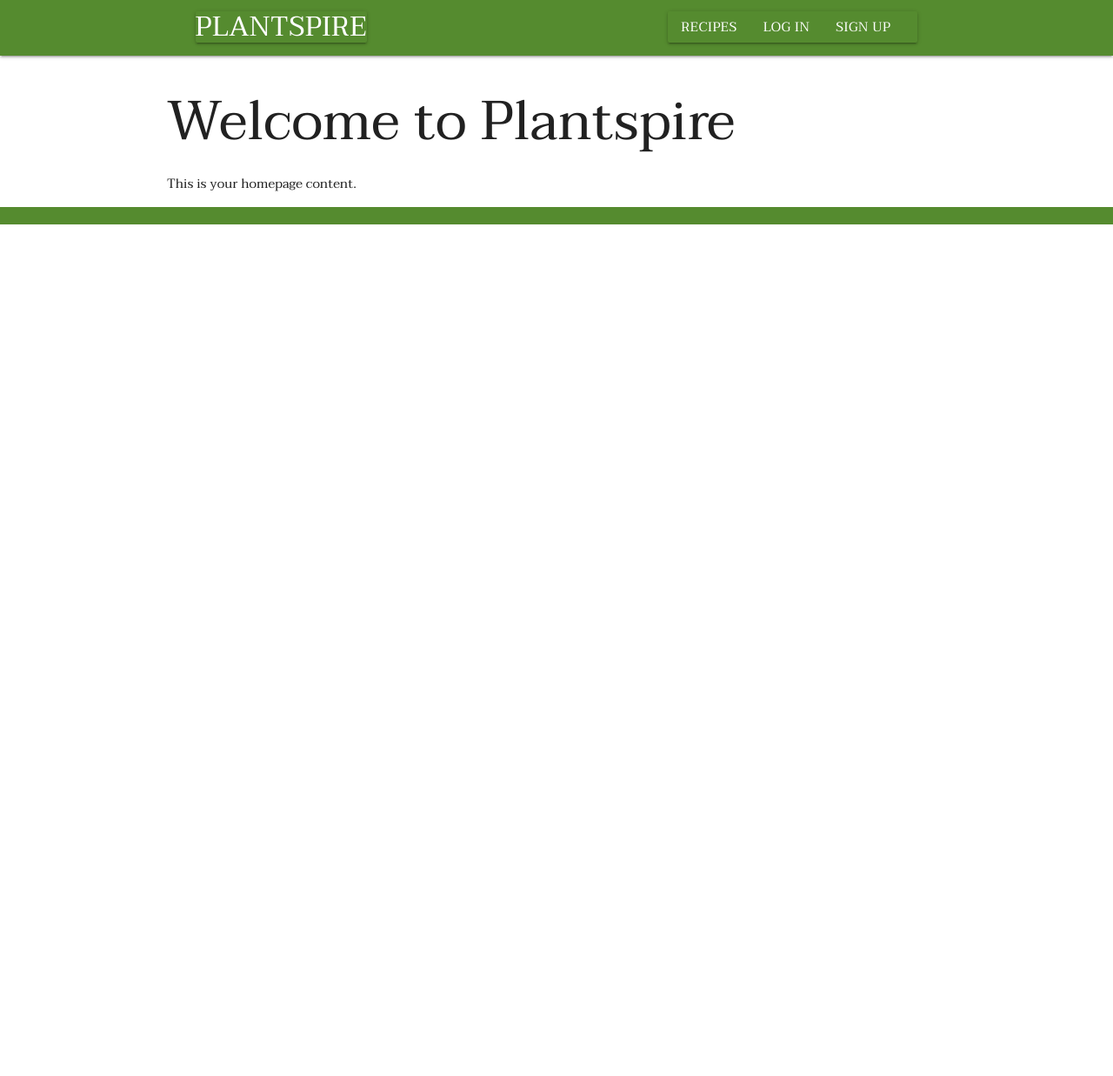
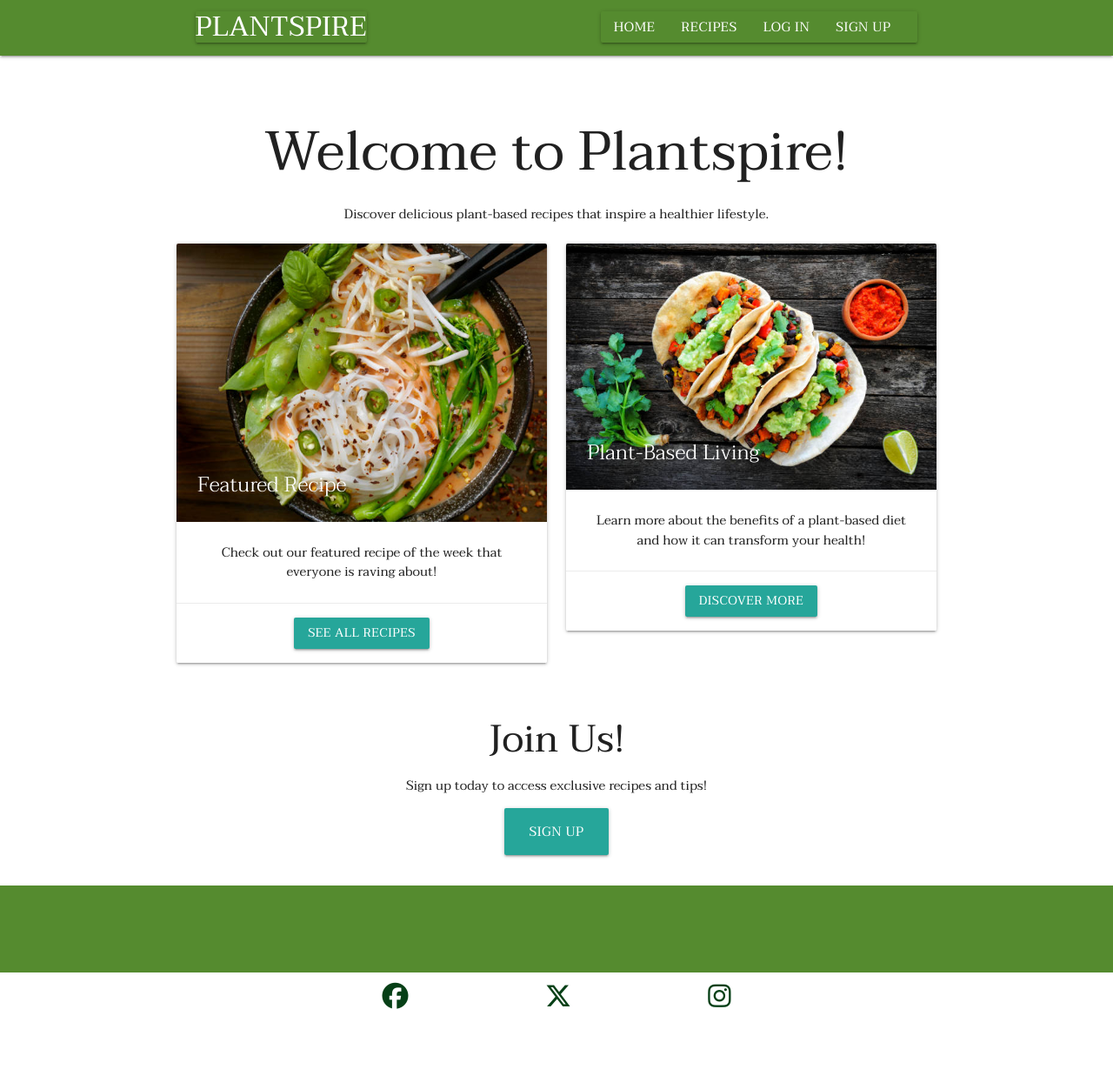
Before and after one commit to Bky93/Project-3, a Flask app: page / in a window 1280 px wide. Shown: the whole page at 87% size. Before the commit the page ends 258 px from the top, so only its background shows below. Run offline with Flask 3, Linux system fonts and the light colour scheme; some libraries are stand-ins or nearby versions.

Commit message:
added content to homepage and social links to footer on base.html

```diff
--- a/plantspire/static/css/style.css
+++ b/plantspire/static/css/style.css
@@ -29,3 +29,30 @@ body {
 .modal-content {
     overflow-y: auto;
 }
+
+footer {
+    height: 100px;
+  }
+
+  .socials {
+    text-align: center
+  }
+
+  .socials li {
+    display: inline;
+  }
+
+  .socials i {
+    font-size: 200%;
+    margin: 1%;
+    padding: 5%;
+    color: #074017;
+  }
+
+  .socials a {
+    text-decoration: none;
+  }
+
+  .container {
+    text-align: center;
+  }
--- a/plantspire/templates/base.html
+++ b/plantspire/templates/base.html
@@ -25,6 +25,7 @@
             <a href="#" data-target="mobile-demo" class="sidenav-trigger left" aria-label="Menu">
                 <i class="fas fa-bars"></i></a>
             <ul class="right hide-on-med-and-down nav-list btn light-green darken-3">
+                <li><a href="{{ url_for('home') }}">Home</a></li>
                 <li><a href="{{ url_for('get_recipes') }}">Recipes</a></li>
                 {% if session['user'] %}
                 <li><a href="{{ url_for('add_recipe') }}">Add Recipe</a></li>
@@ -72,8 +73,26 @@
 
 <!-- footer -->
 <footer class="page-footer light-green darken-3">
-    <div class="container footer">
-        <div class="row">
+        <ul class="socials">
+          <li>
+            <a href="https://facebook.com" target="_blank"
+              aria-label="Link to Plantspire's, this will open in a new tab">
+              <i class="fa-brands fa-facebook"></i>
+            </a>
+          </li>
+          <li>
+            <a href="https://twitter.com" target="_blank"
+              aria-label="Link to Plantspire's Facebook page, this will open in a new tab">
+              <i class="fa-brands fa-x-twitter"></i>
+            </a>
+          </li>
+          <li>
+            <a href="https://instagram.com" target="_blank"
+              aria-label="Link to Plantspire's Facebook page, this will open in a new tab"><i
+                class="fa-brands fa-instagram"></i></a>
+          </li>
+        </ul>
+    </footer>
 
 <script src="https://cdnjs.cloudflare.com/ajax/libs/materialize/1.0.0/js/materialize.min.js"></script>
 <script src="{{ url_for('static', filename='js/script.js') }}"></script>
--- a/plantspire/templates/home.html
+++ b/plantspire/templates/home.html
@@ -1,6 +1,45 @@
 {% extends "base.html" %}
 
 {% block content %}
-<h1>Welcome to Plantspire</h1>
-<p>This is your homepage content.</p>
+<div class="section">
+    <h1 class="center-align">Welcome to Plantspire!</h1>
+    <p class="center-align">Discover delicious plant-based recipes that inspire a healthier lifestyle.</p>
+    <div class="row">
+        <div class="col s12 m6">
+            <div class="card">
+                <div class="card-image">
+                    <img src="{{ url_for('static', filename='images/soup.jpg') }}" alt="Featured Recipe Image" class="responsive-img">
+                    <span class="card-title">Featured Recipe</span>
+                </div>
+                <div class="card-content">
+                    <p>Check out our featured recipe of the week that everyone is raving about!</p>
+                </div>
+                <div class="card-action">
+                    <a href="{{ url_for('get_recipes') }}" class="btn">See All Recipes</a>
+                </div>
+            </div>
+        </div>
+        <div class="col s12 m6">
+            <div class="card">
+                <div class="card-image">
+                    <img src="{{ url_for('static', filename='images/tacos.jpg') }}" alt="Plant Based Living" class="responsive-img">
+                    <span class="card-title">Plant-Based Living</span>
+                </div>
+                <div class="card-content">
+                    <p>Learn more about the benefits of a plant-based diet and how it can transform your health!</p>
+                </div>
+                <div class="card-action">
+                    <a href="{{ url_for('get_recipes') }}" class="btn">Discover More</a>
+                </div>
+            </div>
+        </div>
+    </div>
+    <div class="row">
+        <div class="col s12 center-align">
+            <h3>Join Us!</h3>
+            <p>Sign up today to access exclusive recipes and tips!</p>
+            <a href="{{ url_for('register') }}" class="btn-large">Sign Up</a>
+        </div>
+    </div>
+</div>
 {% endblock %}
```
Also changed, not shown: plantspire/static/images/soup.jpg (added), plantspire/static/images/tacos.jpg (added).
